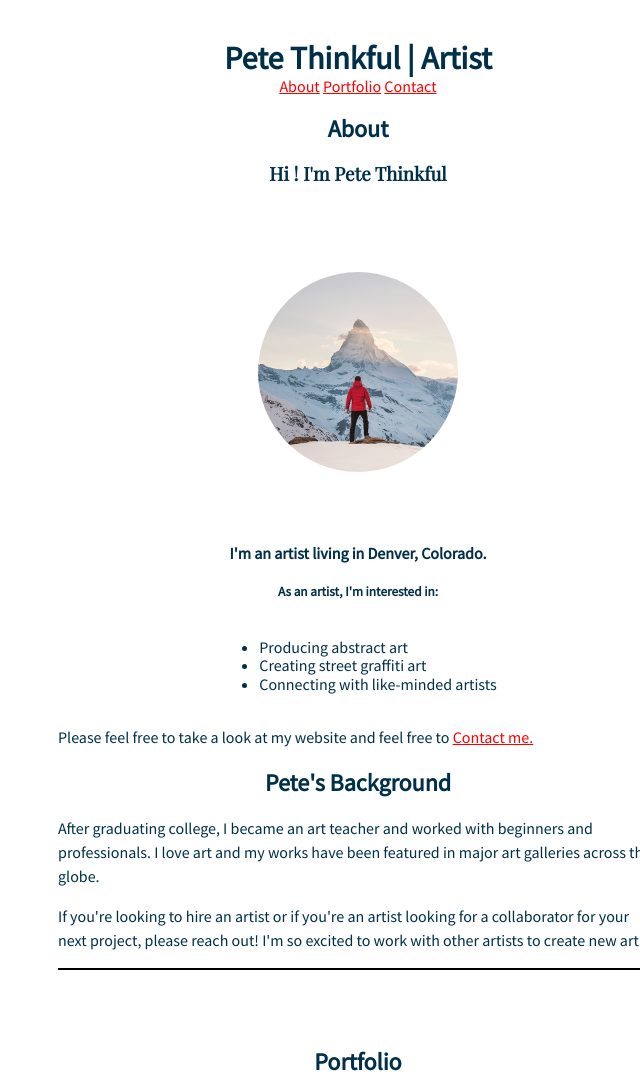
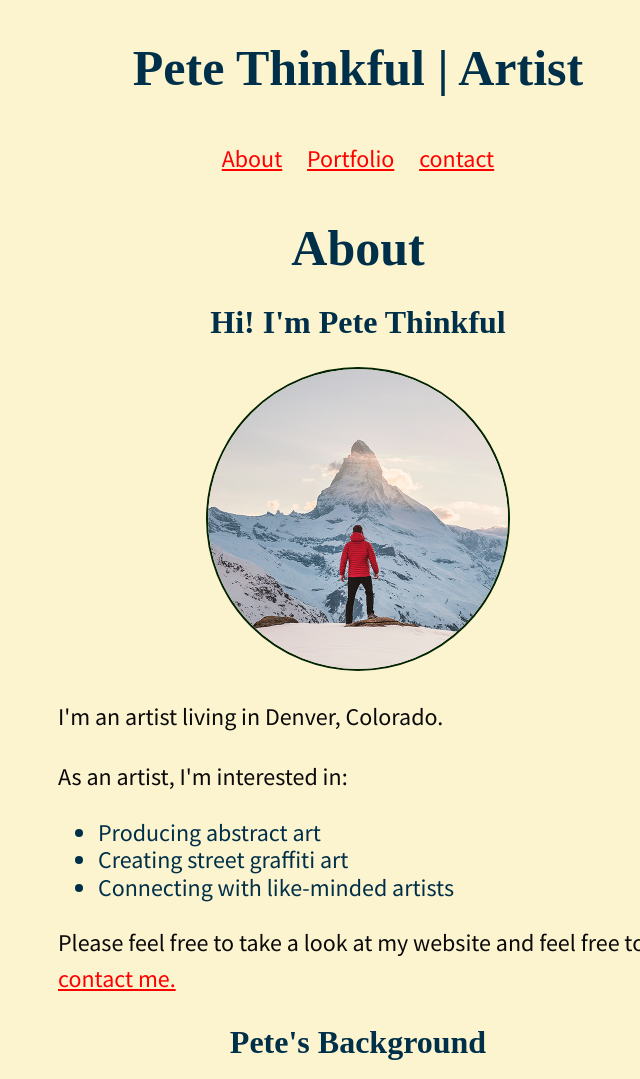
Before and after one commit to kandasamyravi/Pete-Thinkful-Portfolio, a plain HTML site: page index.html in a window 1280 px wide. Shown: the top 1079 px of the page, without its empty margins (282-922 px from the left). Drawn offline with nearby package versions, Linux system fonts and the light colour scheme.

Commit message:
Rework Pete- Thinkful-Portflio

```diff
--- a/index.html
+++ b/index.html
@@ -14,33 +14,33 @@
   <!-- TODO: Add header here -->
 <header>
     <h1>Pete Thinkful | Artist</h1>
+</header>
     <nav>
-      <a href="#About">About</a>
-      <a href="#Portfolio">Portfolio</a>
-      <a href="#Contact">Contact</a>
+        <a href="#about">About</a>
+        <a href="#portfolio">Portfolio</a>
+        <a href="#contact">contact</a>
     </nav>
-  </header>
+
   <main>
+    <h1>About</h1>
     <div>
       <!-- TODO: Add About section here -->
-      <h2 id="About">About</h2>
-      <h3>Hi ! I'm Pete Thinkful</h3>
-      <article>
-        <div><h3>
-          <img class="image-round" src="images/pete-thinkful.png" alt="Pete Thinkful"></h3>
+      <article  id="about">
+
+        <div>
+
+        <h2>Hi! I'm Pete Thinkful</h2>
+          <img class="image-circle" src="images/pete-thinkful.png" alt="Pete Thinkful">
                   </div>
-      </article>
-      <h4>I'm an artist living in Denver, Colorado.</h4>
-      <h5>As an artist, I'm interested in:</h5>
-      <div class="container">
-        <ul  class="myUL">
+                  <p>I'm an artist living in Denver, Colorado.</p>
+                  <p> As an artist, I'm interested in:</p>
+                  <ul>
                     <li>Producing abstract art</li>
                     <li>Creating street graffiti art</li>
                     <li>Connecting with like-minded artists</li>
                   </ul>
-
-      </div>
-      <p>Please feel free to take a look at my website and feel free to <a href="#Contact">Contact me.</a></p>
+                  <p>Please feel free to take a look at my website and feel free to <a href="#contact">contact me.</a>
+                  </p>
                 <h2>Pete's Background</h2>
                 <p>After graduating college, I became an art teacher and worked with
                     beginners and professionals. I love art and my works have been
@@ -48,36 +48,39 @@
                     <p>If you're looking to hire an artist or if you're an artist looking
                         for a collaborator for your next project, please reach out! I'm so
                         excited to work with other artists to create new art.</p>
-      <hr>
-
-      <!-- TODO: Add Portfolio section here -->
-      <article>
-        <h2 id="Portfolio">Portfolio</h2>
-        <h3>Abstract Red</h3>
-        <div>
-          <img src="images/abstract-red.png" alt="Abstract Red">
-        </div>
-        <p>Vaporware wayfarers heirloom neutra disrupt. Activated charcoal
-          waistcoat scenester hell of.</p>
-        <h2>Spiral Zany</h2>
-        <div>
-          <img src="images/spiral-zany.png" alt="Spiral Zany">
-        </div>
-        <p>Sriracha portland taxidermy cronut messenger bag, vegan
-          distillery. Vaporware kickstarter air plant mumblecore food truck.</p>
-
-        <h2>Melted Rainbow</h2>
-        <div>
-          <img src="images/melted-rainbow.png" alt="Melted Rainbow">
-        </div>
-        <p>Edison bulb single-origin coffee snackwave, actually ennui
-          locavore shabby chic forage.</p>
       </article>
 
       <hr>
 
+      <!-- TODO: Add Portfolio section here -->
+      <h1  class="portfolio" id="portfolio">Portfolio</h1>
+      <article >
+
+        <div>
+
+          <h2>Abstract Red</h2>
+          <img src="images/abstract-red.png" alt="Abstract Red">
+          <p>Vaporware wayfarers heirloom neutra disrupt. Activated charcoal
+            waistcoat scenester hell of.</p>
+        </div>
+        <div>
+          <h2>Spiral Zany</h2>
+          <img src="images/spiral-zany.png" alt="Spiral Zany">
+          <p>Sriracha portland taxidermy cronut messenger bag, vegan
+            distillery. Vaporware kickstarter air plant mumblecore food truck.</p>
+        </div>
+        <div>
+          <h2>Melted Rainbow</h2>
+          <img src="images/melted-rainbow.png" alt="Melted Rainbow">
+          <p>Edison bulb single-origin coffee snackwave, actually ennui
+            locavore shabby chic forage.</p>
+        </div>
+      </article>
+
+      <hr class="devider">
+
       <!-- TODO: Add Contact section here -->
-      <h2 id="Contact">Contact</h2>
+       <h1 class="contact" id="contact">Contact</h1>
        <p>I'd love to hear from you! Please feel free to contact or follow me:</p>
        <ol>
         <li><a href="LinkedIn">LinkedIn</a></li>
@@ -89,7 +92,7 @@
 
   <!-- Footer section -->
   <footer>
-    <p>© Pete Thinkful. All rights reserved.</p>
+    <p class="footerNote">© Pete Thinkful. All rights reserved.</p>
   </footer>
 </body>
 
--- a/style.css
+++ b/style.css
@@ -5,6 +5,7 @@ body {
   color: #003049;
   font-family: "Source Sans Pro", Tahoma, Geneva, Verdana, sans-serif;
   padding: 40px;
+  background-color: #fcf3cf;
 }
 
 /* Set the font family for any h1, h2, or h3 heading */
@@ -12,43 +13,51 @@ h1 {
   text-align: center;
   display: block;
   margin: 0 auto;
+  font-size: 50px;
+  font-family: "Times New Roman";
+  }
+
+nav {
+  text-align: center;
+  display: block;
+  margin: 0 auto;
+  line-height: 5.1;
+  word-spacing: 20px;
+  font-size:x-large;
 
 }
+ul, ol {
+  font-size:x-large;
+}
+p {
+  color: rgb(11, 10, 10) ;
+  font-size:x-large;
+  text-align:left;
 
-nav {
-   text-align: center;
-   }
-
+}
+.image-circle {
+  border-radius: 200%;
+  border: 2px solid rgb(1, 35, 1);
+}
 a {
-  color: red;
+color:red
+}
+h2 {
+  font-family: "Times New Roman";
+  text-align: center;
+  font-size:xx-large;
 }
 
-h2 {
-  text-align: center;
-  }
 h3 {
-  text-align: center;
   font-family: "Playfair Display", Times, serif;
 }
-h4 {text-align: center;
-    display: block;
-    margin: 0 auto;
-   }
-h5 {text-align: center;
-   }
 
-div.container {
-  text-align: center;
-}
-
-ul.myUL {
-  display: inline-block;
-  text-align: left;
+.portfolio  {
+  margin-top: 100px;
 }
 
 article {
-
-  padding: 50px 0;
+  padding: 0px 0;
 }
 
 article div {
@@ -65,26 +74,25 @@ div {
   margin: auto;
   width: 600px;
 }
+.contact{
+  text-align: center;
+ margin-top: 100px;
+   }
 
 img {
-  width: 100%;
-  max-width: 200px;
+  width: 200%;
+  max-width: 300px;
   height: auto;
 }
 
 hr {
   border: 1px solid black;
-}
+  margin-top: 100px;
+  }
 
 /* Add your solution below */
+.footerNote {
+  text-align: center;
+  margin-top: 100px;
 
-.image-circle {
 }
-
-
-.image-round {
-  border-radius: 200%;
-}
-footer{
-  text-align: center;
-}
```
Lines whose indentation alone changed are shown as unchanged.
